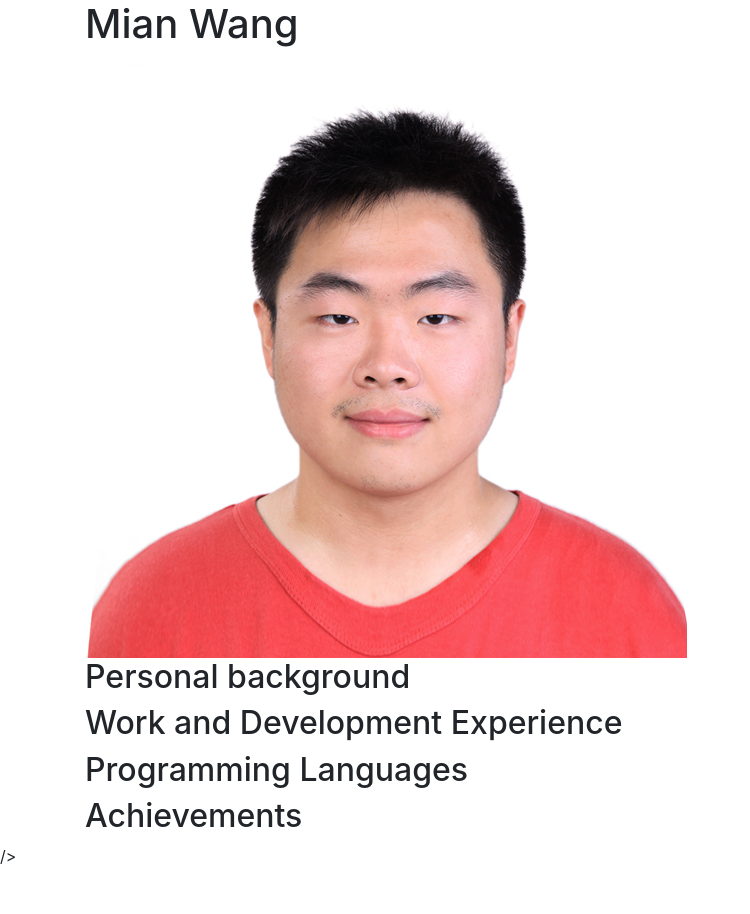
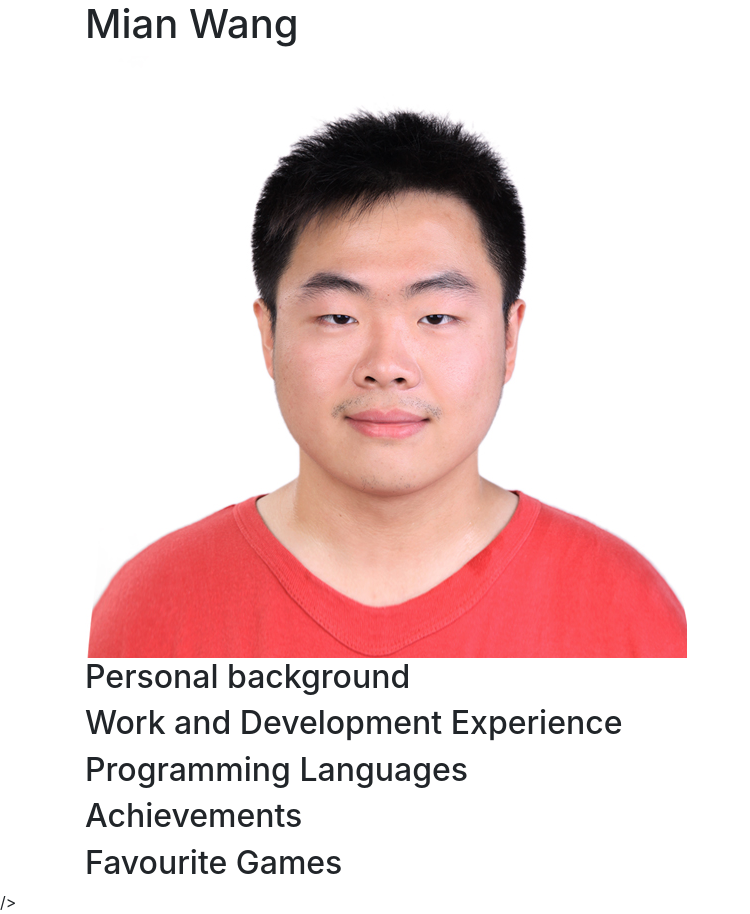
Before and after one commit to wangm7/IT3049C_Fall20_Assignment_1_Online_Portfolio, a website: page index.html in a window 1280 px wide. Shown: the whole page, without its empty margins (0-750 px from the left). Before the commit the page ends 868 px from the top, so only its background shows below. Drawn offline with nearby package versions, Linux system fonts and the light colour scheme.

Commit message:
Added Favourite Games section

```diff
--- a/index.html
+++ b/index.html
@@ -22,7 +22,7 @@
       <h2 id="experience"> Work and Development Experience </h2>
       <h2 id="programmingLanguages"> Programming Languages </h2>
       <h2 id="achievements"> Achievements </h2>
-
+      <h2 id="games"> Favourite Games </h2>
 
 
     </div>
```
